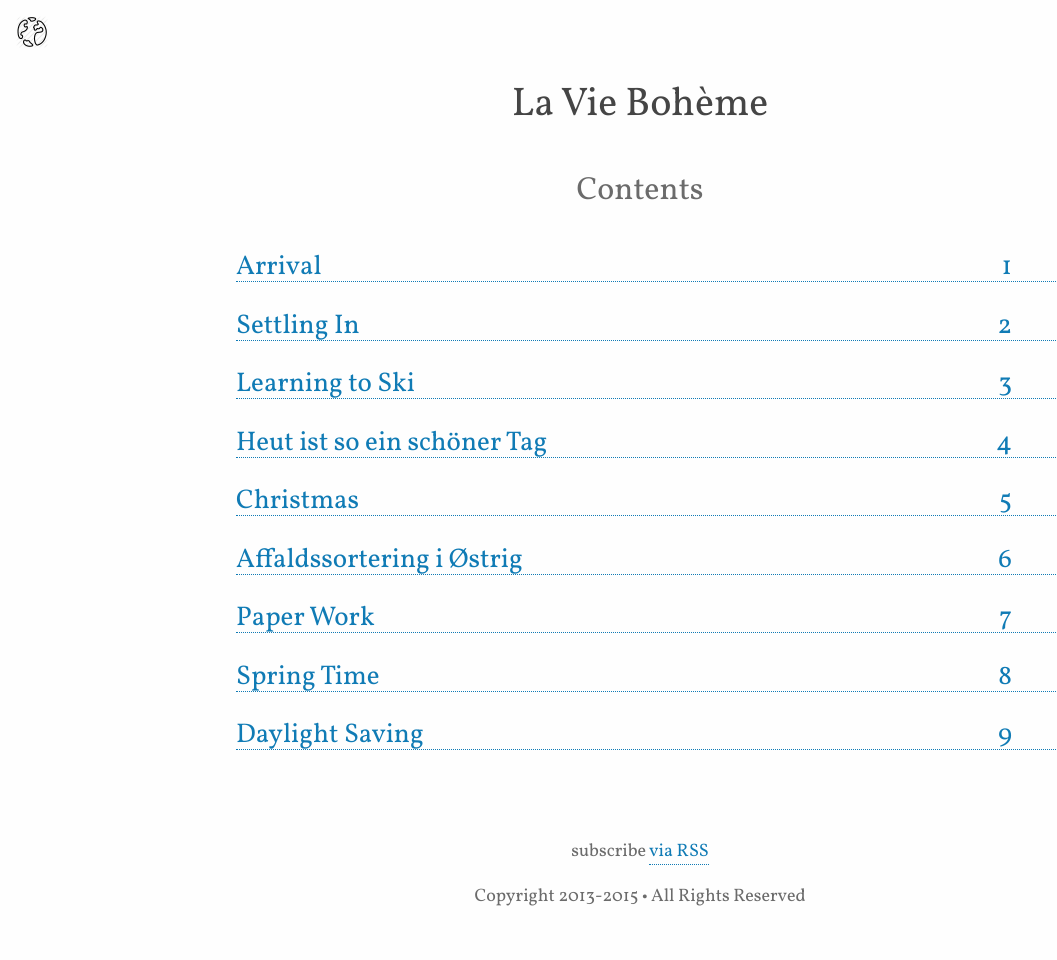
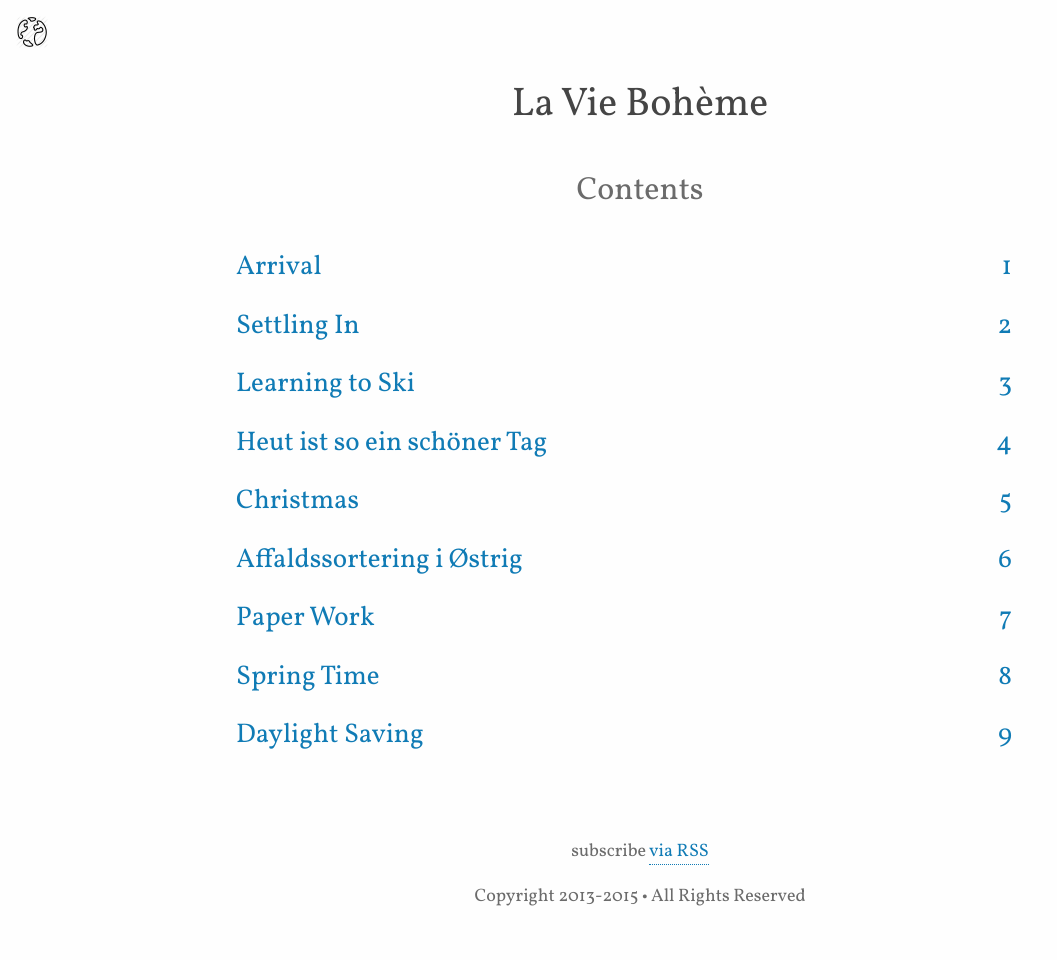
Before and after one commit to davekinkead/travel, a Jekyll site: the page built from index.html, in a window 1280 px wide. Shown: the whole page, without its empty margins (0-1057 px from the left). Built offline with Jekyll 4.4.1, drawn with Linux system fonts in a browser that asks for light colours.

Commit message:
Fix css bug

```diff
--- a/_sass/_layout.scss
+++ b/_sass/_layout.scss
@@ -12,6 +12,10 @@
 
   .title {
     text-align: center;
+  }
+
+  a {
+    border: none;
   }
 }
 
```
